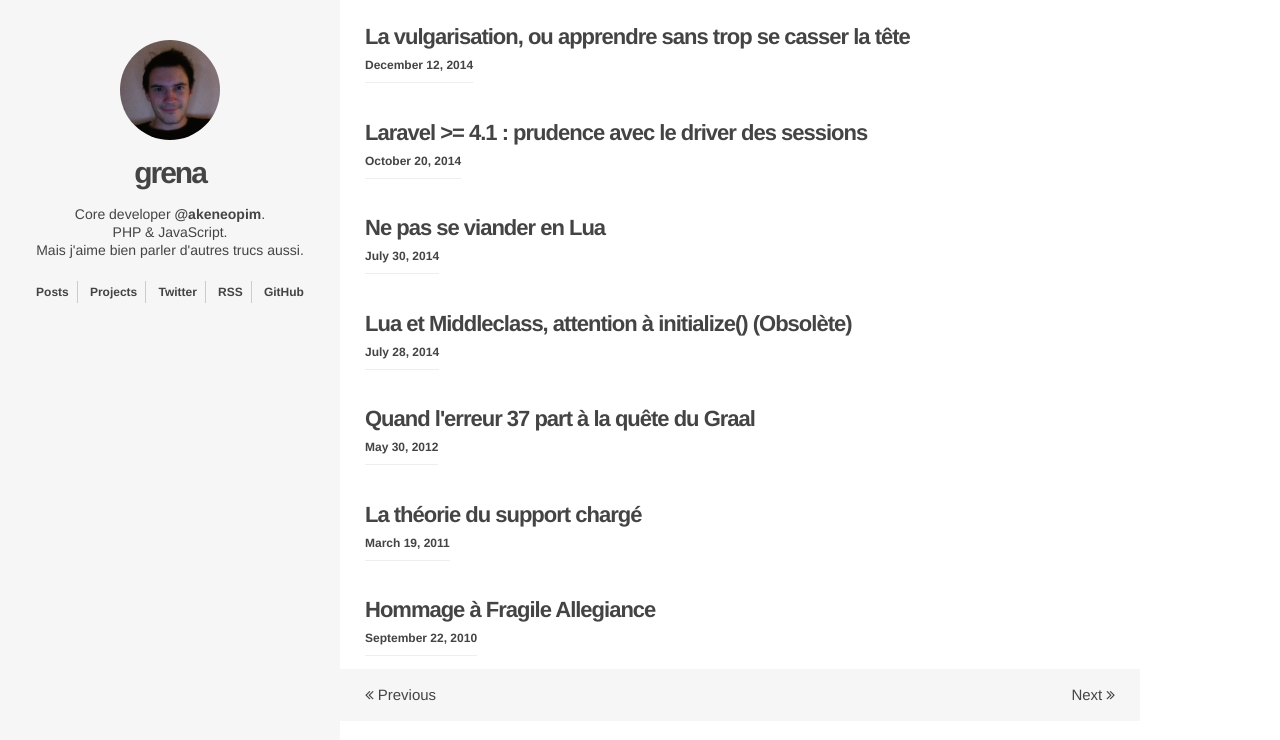
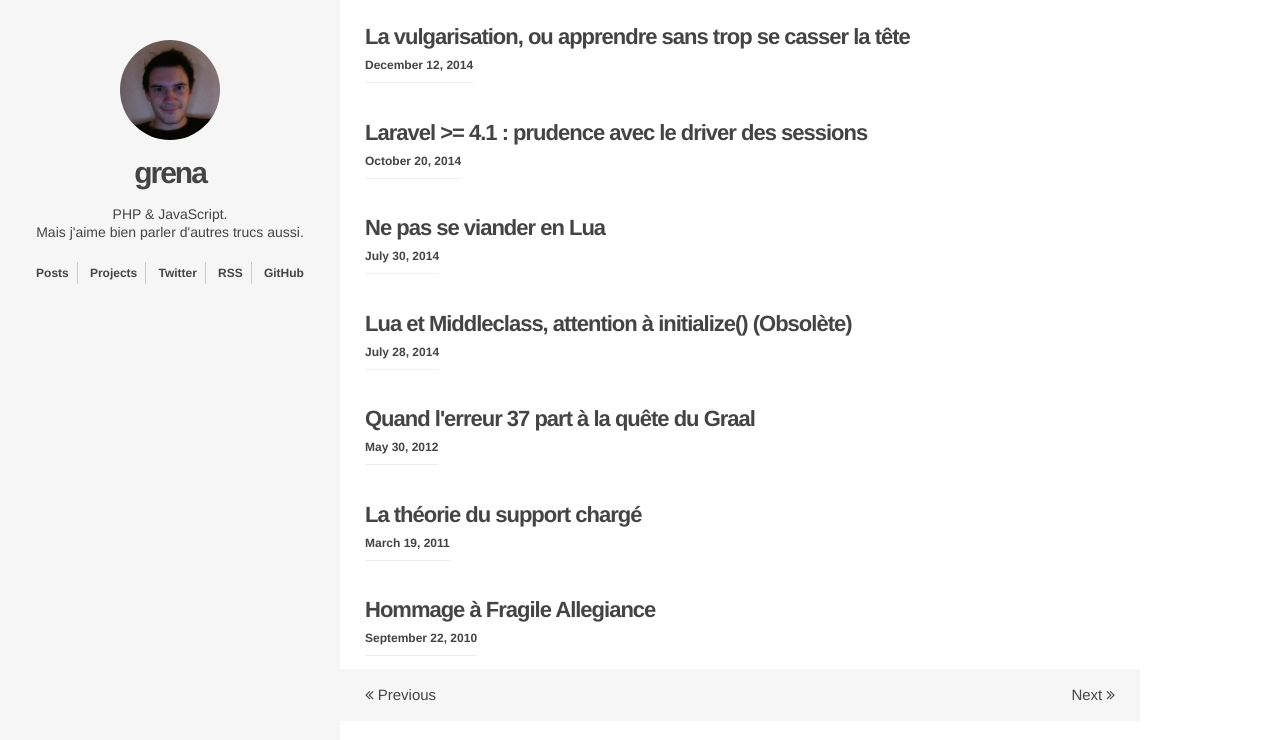
Before and after one commit to grena/grena.github.io, a Jekyll site: the page built from index.html, in a window 1280 px wide. Shown: the top 740 px of the page. Built offline with Jekyll 4.4.1, drawn with Linux system fonts in a browser that asks for light colours; Markdown is read by kramdown in place of the engine named in the settings; the list of posts is cut into pages by our own code.

Commit message:
Not yet \o/

```diff
--- a/_includes/header.html
+++ b/_includes/header.html
@@ -21,7 +21,7 @@
         </h1>
         <div class="sidebar__profile-bio clear">
           <p>
-            Core developer <a href="//twitter.com/akeneopim">@akeneopim</a>. <br>
+            <!-- Core developer <a href="//twitter.com/akeneopim">@akeneopim</a>. <br> -->
             PHP &amp; JavaScript.<br>
             Mais j'aime bien parler d'autres trucs aussi. <br>
           </p>
```
